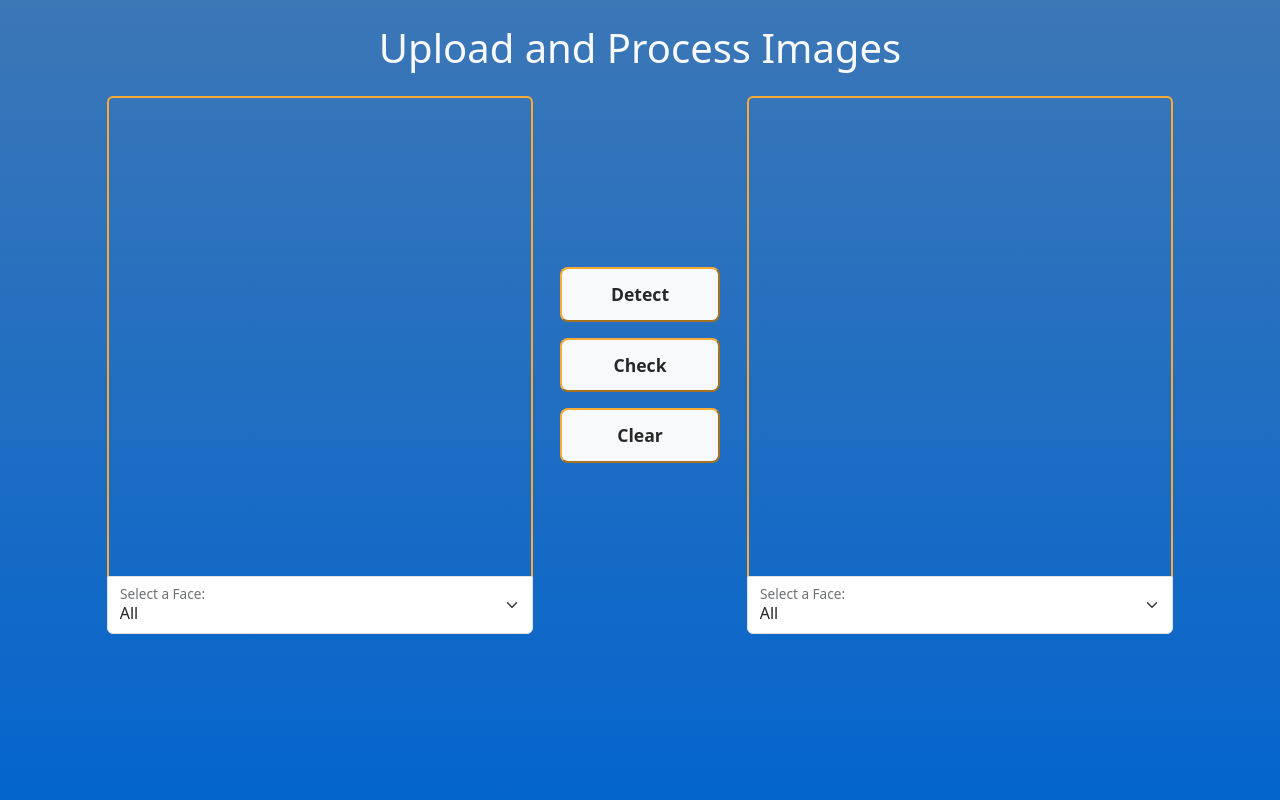
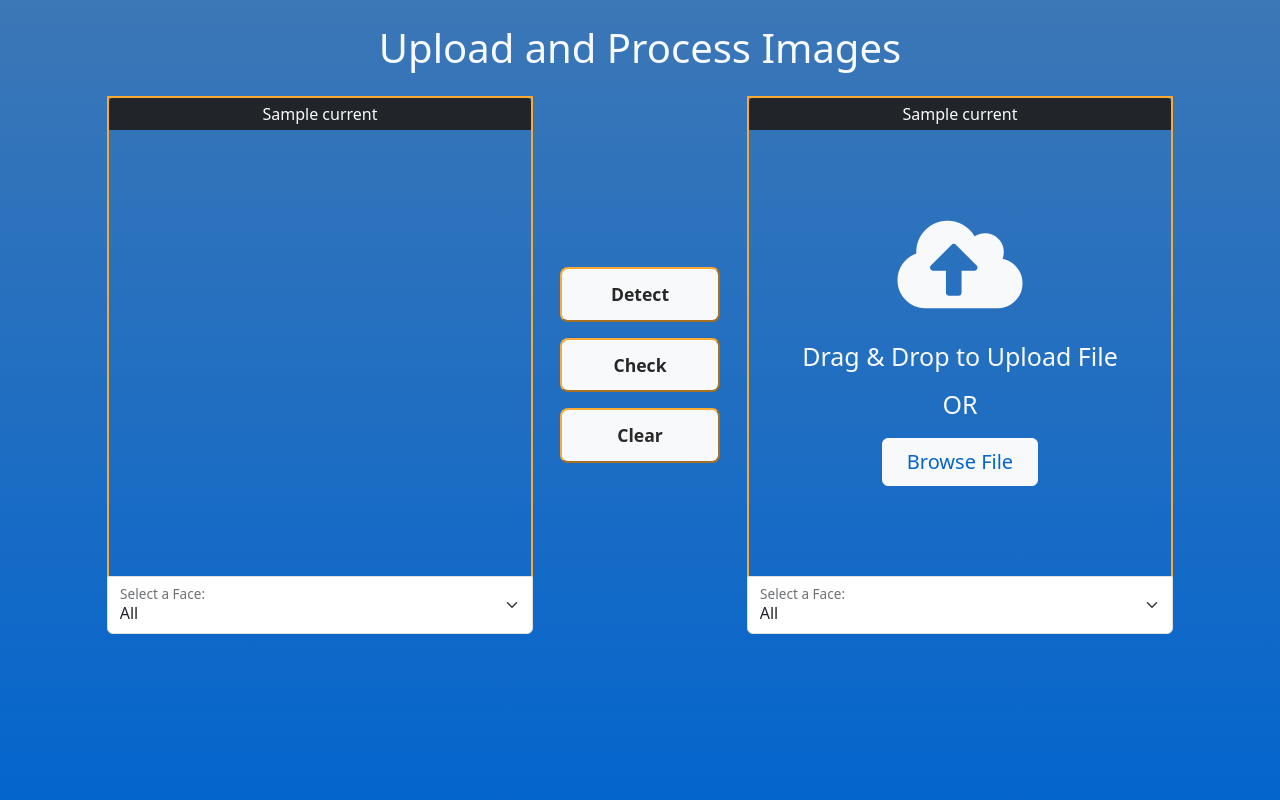
Before and after one commit to DanielGrin31/FACE-Frontend, a Flask app: template templates/image.html in a window 1280 px wide. Run offline with Flask 3, Linux system fonts and the light colour scheme; the template is opened without the code that fills it: most values are stand-ins (such as "Sample title", 1, 10 or a date in 2020); some libraries are stand-ins or nearby versions.

Commit message:
front-end changes to upload images implicitly

```diff
--- a/app.py
+++ b/app.py
@@ -50,8 +50,10 @@ def index():
     combochanges = session.get("selected_faces", [-2,-2])
 
     if request.method == "POST":
-        face_num_1 = int(request.form.get("face_num1"))
-        face_num_2 = int(request.form.get("face_num2"))
+        face_num_1 = (request.form.get("face_num1"))
+        face_num_2 = (request.form.get("face_num2"))
+        face_num_1= -2 if request.form.get("face_num1")=="" else int(face_num_1);
+        face_num_2= -2 if request.form.get("face_num2")=="" else int(face_num_2);
         combochanges = [face_num_1, face_num_2]
         action = request.form.get("action")
         if action == "Upload":
@@ -61,9 +63,19 @@ def index():
                     response=req.post(SERVER_URL+"/api/upload",files=saved_files)
                     data=response.json();
                     errors=errors+data['errors'];
-                    faces_length=data['faces_length'];
+                    # 1: inital:0
                     if(len(data['images'])>0):
-                        current_images=[x.filename for x in request.files.values() if x.filename!=''];
+                        max_size=2;
+                        initial=len(current_images)-1;
+                        uploaded=[x.filename for x in request.files.values() if x.filename!=''];
+                        for i in range(len(uploaded)):
+                            current_index=(initial+1+i)%max_size;
+                            if(current_index==initial+1):
+                                current_images.append(uploaded[i]);
+                            else:
+                                current_images[current_index]=uploaded[i];
+                            faces_length[current_index]=data['faces_length'][i];
+
                     uploaded_images=uploaded_images+data['images'];
                 else:
                     errors.append("Saving Images failed,make sure you uploaded 2 valid images");
@@ -75,14 +87,15 @@ def index():
 
             elif action == "Detect":
                 url=SERVER_URL+"/api/detect";
-
-            response=req.post(url,data={"images":current_images})
-            data=response.json();
-            uploaded_images=uploaded_images+data['images'];
-            errors=errors+data['errors'];
-            messages=messages+data['messages'];
-            faces_length=data['faces_length'];
-
+            if len(current_images)>0:
+                response=req.post(url,data={"images":current_images})
+                data=response.json();
+                uploaded_images=uploaded_images+data['images'];
+                errors=errors+data['errors'];
+                messages=messages+data['messages'];
+                faces_length=data['faces_length'];
+            else:
+                errors.append("No images uploaded!")
         elif action == "Clear":
             uploaded_images = []
             current_images = []
@@ -97,18 +110,21 @@ def index():
 
         elif action == "Check":
             url=SERVER_URL+"/api/check";
-            response=req.post(url,data={"image":current_images[0],"selected_face":combochanges[0]})
-            data=response.json();
-            errors=errors+data['errors'];
-            messages=messages+data['messages'];
-            most_similar_image=data['image']
-            if most_similar_image:
-                if len(current_images) == 1:
-                    current_images.append(most_similar_image)
-                else:
-                    current_images[1] = most_similar_image
-                combochanges[1]=data["face"];
-                faces_length[1] = data['face_length'];
+            if len(current_images)>0:
+                response=req.post(url,data={"image":current_images[0],"selected_face":combochanges[0]})
+                data=response.json();
+                errors=errors+data['errors'];
+                messages=messages+data['messages'];
+                most_similar_image=data['image']
+                if most_similar_image:
+                    if len(current_images) == 1:
+                        current_images.append(most_similar_image)
+                    else:
+                        current_images[1] = most_similar_image
+                    combochanges[1]=data["face"];
+                    faces_length[1] = data['face_length'];
+            else:
+                errors.append("No images uploaded!");
 
         session["current_images"] = current_images
         session["selected_faces"] = combochanges
--- a/static/css/image.css
+++ b/static/css/image.css
@@ -12,7 +12,6 @@
     position: absolute;
     width: 100%;
 }
-
 .main-container{
     display: flex;
     align-items: center;
--- a/static/js/image.js
+++ b/static/js/image.js
@@ -70,6 +70,16 @@ function setupDropArea($dropArea, areaNumber) {
     const file = this.files[0];
     $dropArea.addClass("active");
     showFile($dropArea, file);
+    $("form").submit(function(eventObj){
+      $("<input />").attr("type", "hidden")
+      .attr("name", "action")
+      .attr("value", "Upload")
+      .appendTo(this);
+      return true;
+    });
+    $("form").submit();
+    $("button").prop("disabled", true);
+    $("input[type='button'], input[type='submit']").prop("disabled", true)
   });
   $dropArea.on("dragover", function (event) {
     event.preventDefault();
@@ -86,6 +96,16 @@ function setupDropArea($dropArea, areaNumber) {
     const file = event.originalEvent.dataTransfer.files[0];
     $input[0].files = event.originalEvent.dataTransfer.files;
     showFile($dropArea, file);
+    $("form").submit(function(eventObj){
+      $("<input />").attr("type", "hidden")
+      .attr("name", "action")
+      .attr("value", "Upload")
+      .appendTo(this);
+      return true;
+    });
+    $("form").submit();
+    $("button").prop("disabled", true);
+    $("input[type='button'], input[type='submit']").prop("disabled", true)
   });
   $comboBox.on("change", async function () {
     let result = await getFacePath($(this), areaNumber);
@@ -169,6 +189,9 @@ $(document).ready(function () {
 
 function deleteImage(button) {
   var $dragArea = $(button).parent();
+  const $input = $dragArea.find("input");
+  $input.val("");
+
   unshowFile($dragArea);
   $(button).remove();
 }
@@ -189,12 +212,12 @@ function showFile(dragArea, file) {
       let $imgElement = dragArea.find("img");
       $imgElement.attr("src", fileURL);
       $imgElement.removeClass("d-none");
-      dragArea.append(
-        `<button type="button" onclick="deleteImage(this)"
-        class="btn btn-danger z-3 text-light position-absolute top-0 end-0 rounded-top-1">
-        <i class="fas fa-solid fa-trash"></i>
-        </button>`
-      );
+      // dragArea.append(
+      //   `<button type="button" onclick="deleteImage(this)"
+      //   class="btn btn-danger z-3 text-light position-absolute top-0 end-0 rounded-top-1">
+      //   <i class="fas fa-solid fa-trash"></i>
+      //   </button>`
+      // );
 
       dragArea.removeClass("p-5");
     };
--- a/templates/image.html
+++ b/templates/image.html
@@ -8,16 +8,20 @@ block content %}
                 {% for i in range(2) %}
                 <div class="d-flex flex-column col-4">
                     <!-- Drag area  -->
+
                     <div id="dragarea{{i+1}}"
                         class="drag-area position-relative d-flex align-items-center
-                        justify-content-center flex-column rounded-top-2 p-5
+                        justify-content-center flex-column rounded-top-0 p-5
                         {{'active' if current|length>0 else 'inactive'}}">
-                        <img class="img-fluid d-none position-absolute rounded-top-1 h-100 w-100" alt="" />
+                        {%if current[i]%}
+                        <div class="w-100 bg-dark text-light rounded-top-1 position-absolute top-0 z-3 p-1 text-center fw-boldy">{{current[i]}}</div>
+                        {%endif%}
+                        <img class="img-fluid d-none position-absolute rounded-top-1 z-2 h-100 w-100" alt="" />
                         <input type="file" name="image{{i+1}}" accept="image/*" hidden />
                         <input type="number" name="face_num{{i+1}}" accept="image/*" value="-2"
                             id="face_num_input{{i+1}}" hidden />
                             <!-- Dont render the second drag&drop if only 1 image uploaded -->
-                        {%if(current|length==0)%}
+                        {%if(current|length==0) or (current|length==1 and 1==i)%}
                         <div class="d-flex align-items-center justify-content-center
                         flex-column"
                             id="dragarea{{i+1}}-content">
@@ -48,19 +52,17 @@ block content %}
                 {% if i == 0 %}
                 <!-- Buttons -->
                 <div class="d-flex col-2 flex-column align-items-center">
-                    {% if current|length==0 %}
-                    <input type="submit" name="action" value="Upload" class="submit-btn rounded-3 w-75 m-2" />
-                    {%else%}
+                    <!-- <input type="submit" name="action" value="Upload" class="submit-btn rounded-3 w-75 m-2" /> -->
                     <input type="submit" name="action" value="Detect" class="submit-btn w-75 m-2" />
                     <input type="submit" name="action" value="Check" class="submit-btn w-75 m-2" />
                     {% if current | length == 2%}
                     <input type="submit" name="action" value="Compare" class="submit-btn w-75 m-2" />
                     {%endif%}
                     <input type="submit" name="action" value="Clear" class="submit-btn w-75 m-2" />
-                    {% endif %}
 
                 </div>
-                {% endif %} {% endfor %}
+                {% endif %}
+                {% endfor %}
             </div>
         </form>
     </div>
@@ -74,10 +76,10 @@ block content %}
             <div class="modal-body">
               <span>
                 {%for message in messages %}
-                    <p class="fw-bold">{{message}}</p>
+                    <p class="fw-bold">{{message|safe}}</p>
                 {% endfor %}
                 {%for error in errors %}
-                <p class="fw-bold text-danger">{{error}}</p>
+                <p class="fw-bold text-danger">{{error|safe}}</p>
                 {% endfor %}
               </p>
             </div>
```
